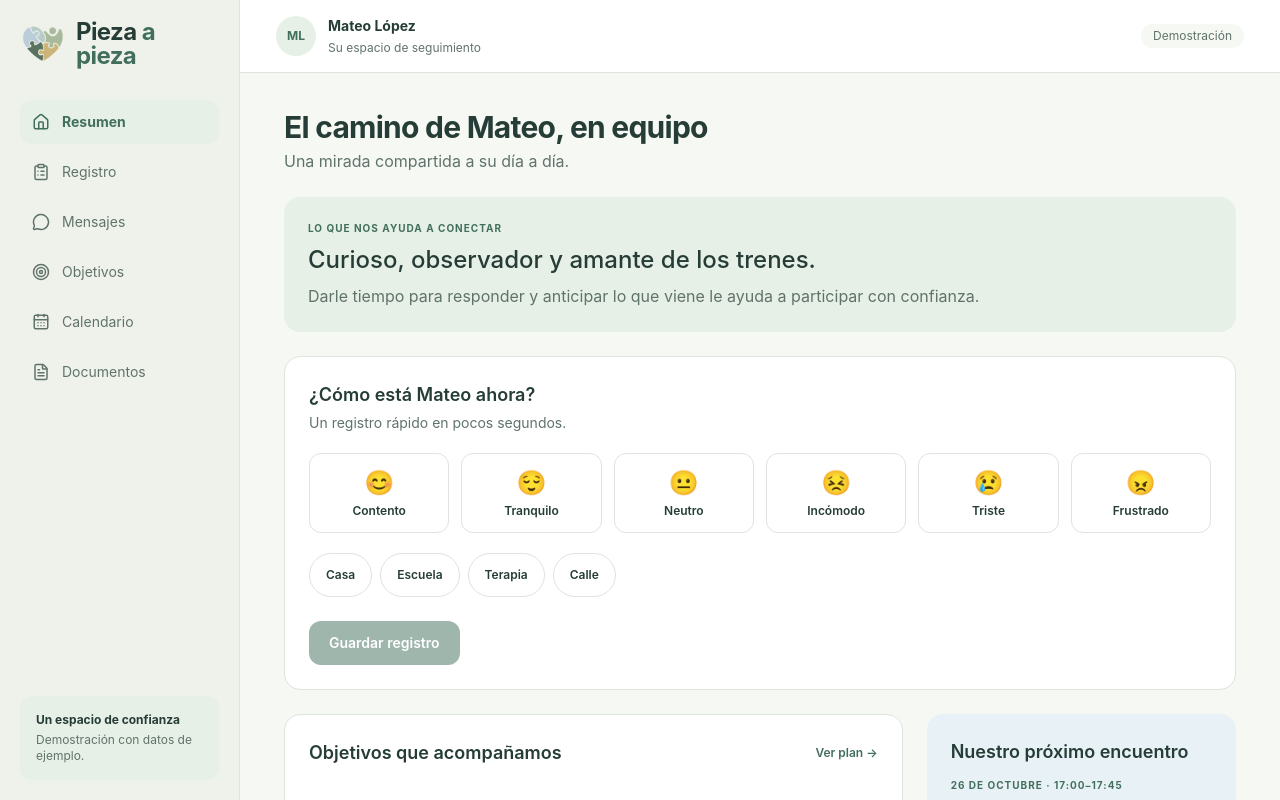
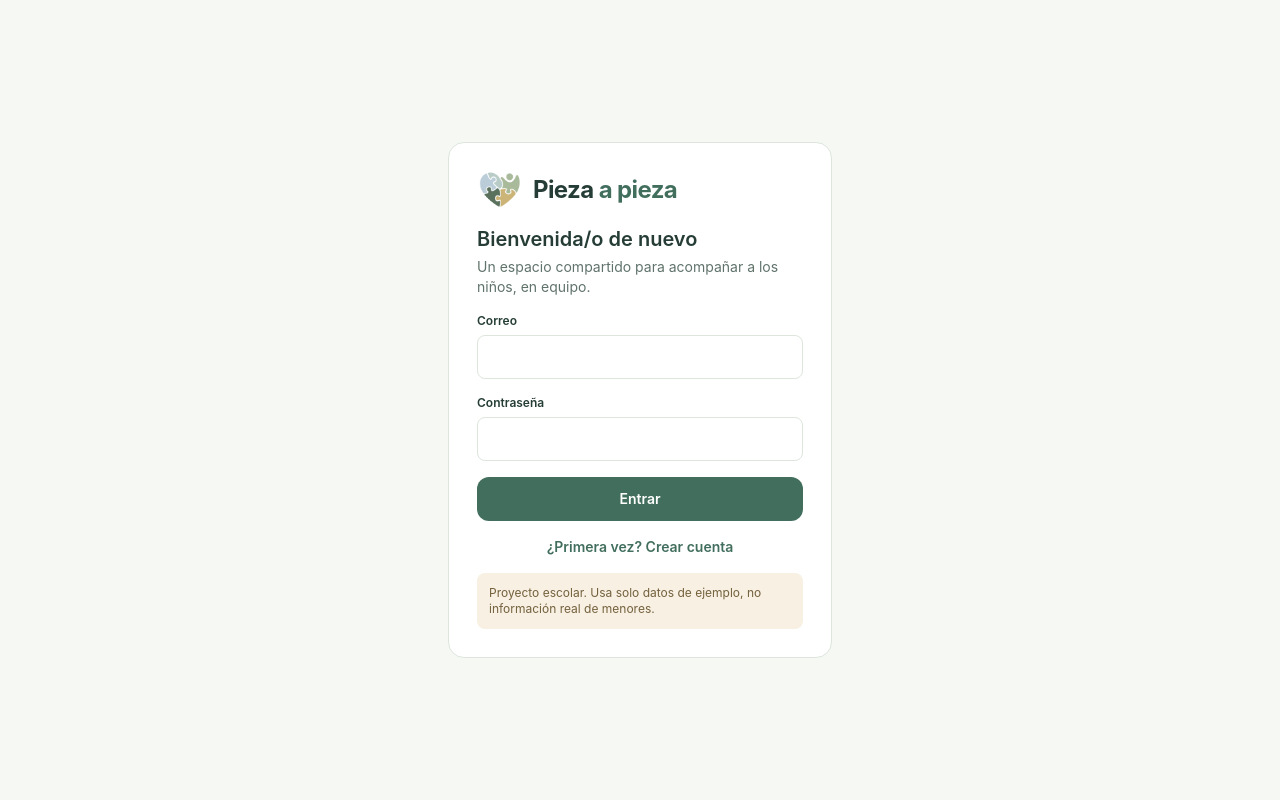
Before and after one commit to NetoxDD/pieza-a-pieza, a Next.js app: page / in a window 1280 px wide. Shown: the top 800 px of the page. Built offline with nearby package versions, Linux system fonts and the light colour scheme; no server answers.

Commit message:
supabase

```diff
--- a/package.json
+++ b/package.json
@@ -9,6 +9,7 @@
     "lint": "eslint"
   },
   "dependencies": {
+    "@supabase/supabase-js": "^2.118.0",
     "lucide-react": "^1.62.0",
     "next": "16.4.3",
     "react": "19.3.0",
--- a/src/app/layout.tsx
+++ b/src/app/layout.tsx
@@ -1,11 +1,12 @@
 import type { Metadata, Viewport } from "next";
 import "./globals.css";
 import Nav from "@/components/Nav";
+import AuthGate from "@/components/AuthGate";
+import SignOutButton from "@/components/SignOutButton";
 
 export const metadata: Metadata = {
   title: "Pieza a pieza",
   description: "Seguimiento compartido para familias y profesionales",
-  icons: { icon: "/logo.png", apple: "/icon-192.png" },
 };
 
 export const viewport: Viewport = {
@@ -22,6 +23,7 @@ export default function RootLayout({
   return (
     <html lang="es">
       <body className="bg-[var(--background)] text-[var(--text)] antialiased">
+        <AuthGate>
           <Nav />
           <div className="md:pl-60 pb-24 md:pb-0">
             <header className="flex items-center justify-between gap-4 border-b border-[var(--border)] bg-[var(--surface)] px-5 py-4 md:px-9">
@@ -36,12 +38,11 @@ export default function RootLayout({
                   </small>
                 </div>
               </div>
-            <span className="rounded-full bg-[var(--background)] px-3 py-1 text-xs text-[var(--muted)]">
-              Demostración
-            </span>
+              <SignOutButton />
             </header>
             <main className="mx-auto max-w-5xl p-5 md:p-9">{children}</main>
           </div>
+        </AuthGate>
       </body>
     </html>
   );
--- /dev/null
+++ b/src/components/AuthGate.tsx
@@ -0,0 +1,142 @@
+"use client";
+
+import { useEffect, useState } from "react";
+import Image from "next/image";
+import type { Session } from "@supabase/supabase-js";
+import { supabase } from "@/lib/supabase";
+import { BASE } from "@/lib/base";
+
+function AuthForm() {
+  const [mode, setMode] = useState<"login" | "signup">("login");
+  const [name, setName] = useState("");
+  const [email, setEmail] = useState("");
+  const [password, setPassword] = useState("");
+  const [error, setError] = useState("");
+  const [info, setInfo] = useState("");
+  const [busy, setBusy] = useState(false);
+
+  const submit = async (e: React.FormEvent) => {
+    e.preventDefault();
+    setError("");
+    setInfo("");
+    setBusy(true);
+
+    if (mode === "signup") {
+      const { data, error } = await supabase.auth.signUp({
+        email,
+        password,
+        options: { data: { full_name: name.trim() } },
+      });
+      if (error) setError(error.message);
+      else if (!data.session)
+        setInfo("Cuenta creada. Revisa tu correo para confirmarla y luego inicia sesión.");
+    } else {
+      const { error } = await supabase.auth.signInWithPassword({ email, password });
+      if (error) setError("Correo o contraseña incorrectos.");
+    }
+    setBusy(false);
+  };
+
+  const input =
+    "min-h-11 rounded-lg border border-[var(--border)] bg-[var(--surface)] px-3 text-sm font-normal";
+
+  return (
+    <div className="grid min-h-screen place-items-center bg-[var(--background)] p-5">
+      <form
+        onSubmit={submit}
+        className="grid w-full max-w-sm gap-4 rounded-2xl border border-[var(--border)] bg-[var(--surface)] p-7"
+      >
+        <div className="flex items-center gap-3">
+          <Image src={`${BASE}/logo.png`} alt="" width={44} height={44} />
+          <span className="text-2xl font-bold leading-none tracking-tight">
+            Pieza <span className="text-[var(--primary)]">a pieza</span>
+          </span>
+        </div>
+
+        <div>
+          <h1 className="text-xl font-semibold">
+            {mode === "login" ? "Bienvenida/o de nuevo" : "Crea tu cuenta"}
+          </h1>
+          <p className="mt-1 text-sm text-[var(--muted)]">
+            Un espacio compartido para acompañar a los niños, en equipo.
+          </p>
+        </div>
+
+        {mode === "signup" && (
+          <label className="grid gap-1.5 text-xs font-semibold">
+            Tu nombre
+            <input className={input} value={name} onChange={(e) => setName(e.target.value)} required autoComplete="name" />
+          </label>
+        )}
+
+        <label className="grid gap-1.5 text-xs font-semibold">
+          Correo
+          <input className={input} type="email" value={email} onChange={(e) => setEmail(e.target.value)} required autoComplete="email" />
+        </label>
+
+        <label className="grid gap-1.5 text-xs font-semibold">
+          Contraseña
+          <input
+            className={input}
+            type="password"
+            value={password}
+            onChange={(e) => setPassword(e.target.value)}
+            required
+            minLength={6}
+            autoComplete={mode === "login" ? "current-password" : "new-password"}
+          />
+        </label>
+
+        {error && <p role="alert" className="text-sm text-red-700">{error}</p>}
+        {info && <p role="status" className="text-sm text-[var(--primary)]">{info}</p>}
+
+        <button
+          type="submit"
+          disabled={busy}
+          className="min-h-11 rounded-xl bg-[var(--primary)] text-sm font-semibold text-white transition hover:bg-[var(--primary-hover)] disabled:opacity-50"
+        >
+          {busy ? "Un momento…" : mode === "login" ? "Entrar" : "Crear cuenta"}
+        </button>
+
+        <button
+          type="button"
+          onClick={() => {
+            setMode(mode === "login" ? "signup" : "login");
+            setError("");
+            setInfo("");
+          }}
+          className="text-sm font-semibold text-[var(--primary)] hover:underline"
+        >
+          {mode === "login" ? "¿Primera vez? Crear cuenta" : "Ya tengo cuenta"}
+        </button>
+
+        <p className="rounded-lg bg-[var(--sand)] p-3 text-xs text-[#74613d]">
+          Proyecto escolar. Usa solo datos de ejemplo, no información real de menores.
+        </p>
+      </form>
+    </div>
+  );
+}
+
+export default function AuthGate({ children }: { children: React.ReactNode }) {
+  const [session, setSession] = useState<Session | null>(null);
+  const [loading, setLoading] = useState(true);
+
+  useEffect(() => {
+    supabase.auth.getSession().then(({ data }) => {
+      setSession(data.session);
+      setLoading(false);
+    });
+    const { data: sub } = supabase.auth.onAuthStateChange((_event, s) => setSession(s));
+    return () => sub.subscription.unsubscribe();
+  }, []);
+
+  if (loading)
+    return (
+      <div className="grid min-h-screen place-items-center text-sm text-[var(--muted)]">
+        Cargando…
+      </div>
+    );
+
+  return session ? <>{children}</> : <AuthForm />;
+}
--- /dev/null
+++ b/src/components/SignOutButton.tsx
@@ -0,0 +1,17 @@
+"use client";
+
+import { LogOut } from "lucide-react";
+import { supabase } from "@/lib/supabase";
+
+export default function SignOutButton() {
+  return (
+    <button
+      type="button"
+      onClick={() => supabase.auth.signOut()}
+      className="inline-flex min-h-11 items-center gap-2 rounded-full border border-[var(--border)] px-4 text-xs font-semibold text-[var(--muted)] transition hover:bg-[var(--sage)] hover:text-[var(--primary)]"
+    >
+      <LogOut size={14} aria-hidden />
+      Salir
+    </button>
+  );
+}
--- /dev/null
+++ b/src/lib/supabase.ts
@@ -0,0 +1,6 @@
+import { createClient } from "@supabase/supabase-js";
+
+export const supabase = createClient(
+  process.env.NEXT_PUBLIC_SUPABASE_URL!,
+  process.env.NEXT_PUBLIC_SUPABASE_KEY!
+);
```
Also changed, not shown: 1 other file (tests, documents, lock files or other folders). Lines whose indentation alone changed are shown as unchanged.
